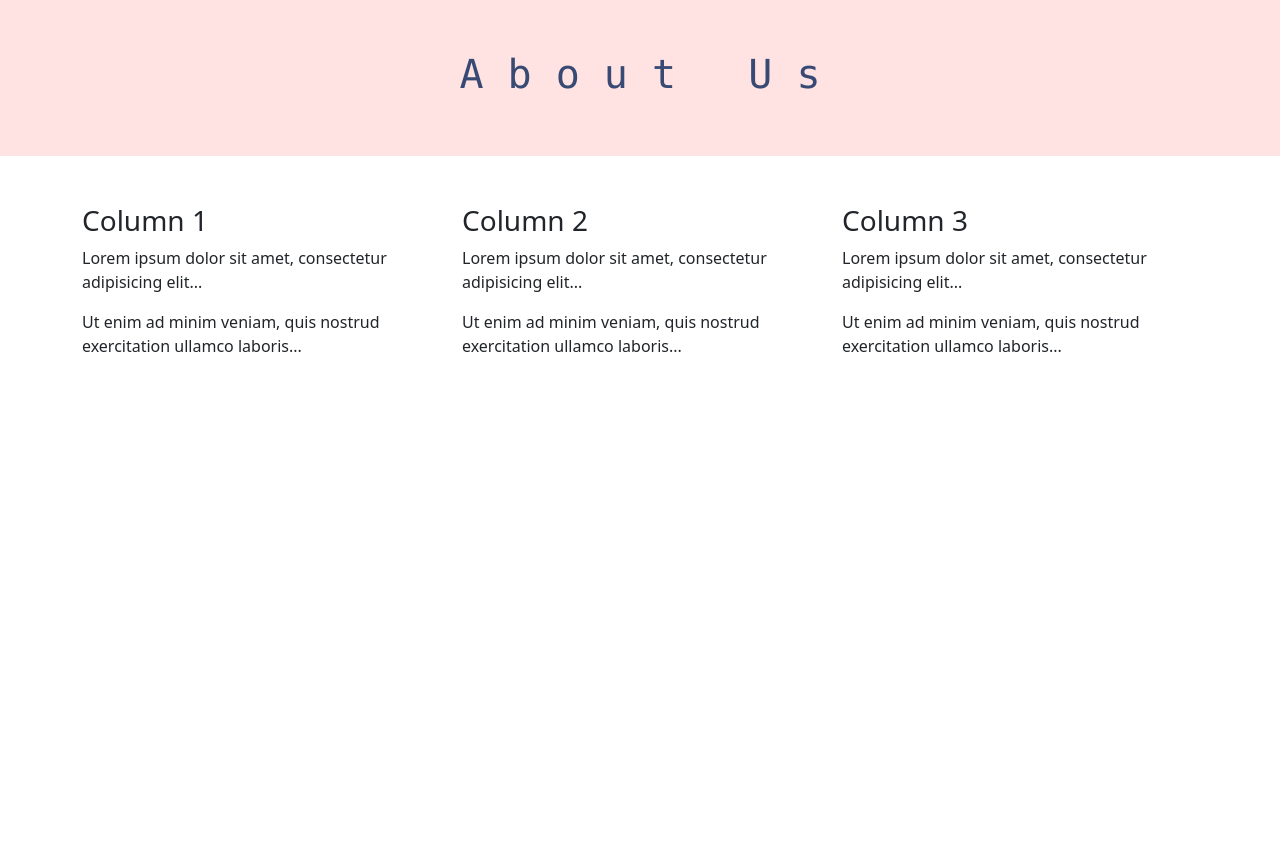
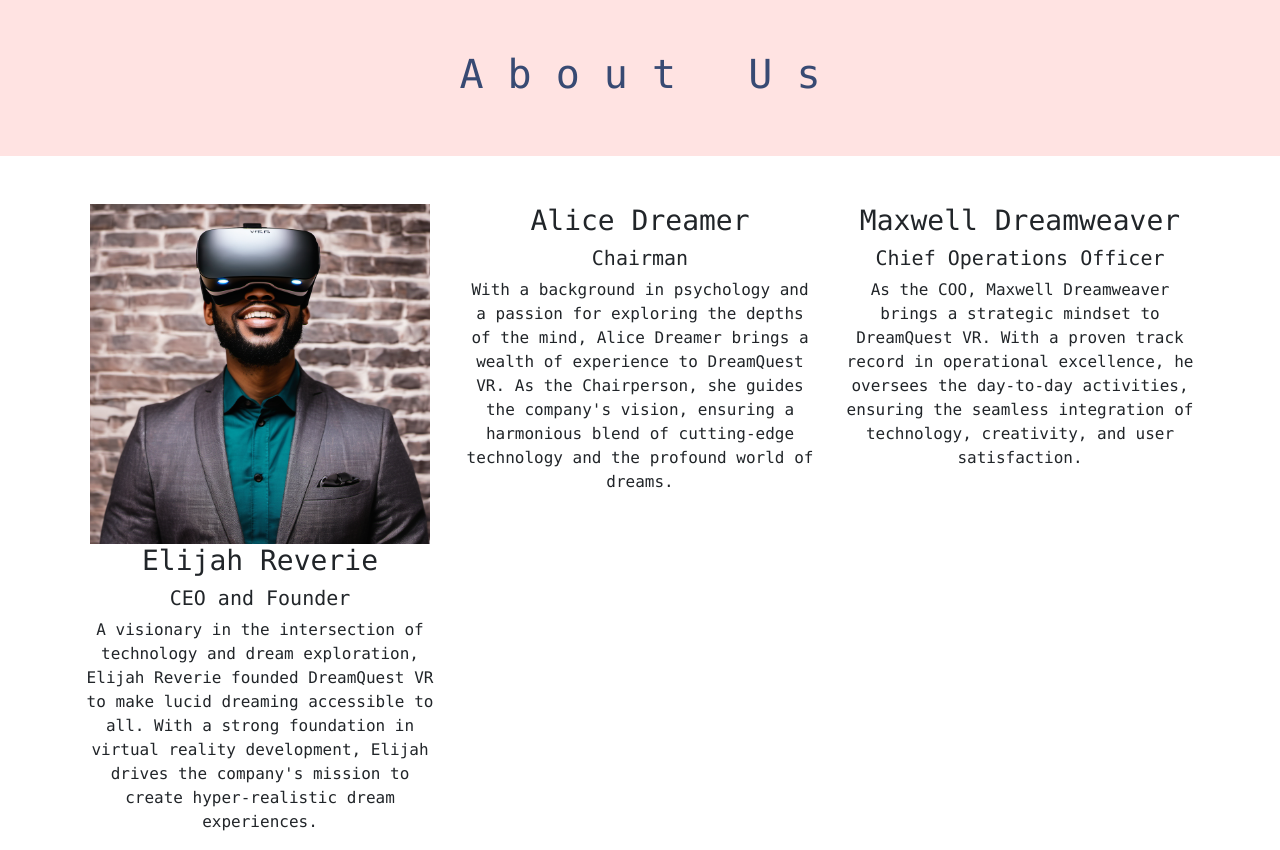
Before and after one commit to Best25x/FictionalWebsite, a Flask app: page /about in a window 1280 px wide. Shown: the part 56-906 px from the top of the page. Before the commit the page ends 408 px from the top, so only its background shows below. Run offline with Flask 3, Linux system fonts and the light colour scheme.

Commit message:
update about page

```diff
--- a/app.py
+++ b/app.py
@@ -1,13 +1,11 @@
 from flask import Flask, render_template, request
 import csv
+submissions = []
 
 csvfile = open('submissions.csv', 'w', newline='')
 fieldnames = ['name', 'email', 'number', 'address']
 writer = csv.DictWriter(csvfile, fieldnames=fieldnames)
 writer.writeheader()
-
-
-submissions = []
 
 app = Flask(__name__)
 
@@ -45,7 +43,8 @@ def confirmation():
 
 if __name__ == "__main__":
     app.run(debug=True,port=5000)
-
-for name, email, number, address in submissions:
-    print(f"{name}, {email}, {number}, {address}")
-    writer.writerow({'name': name, 'email': email, 'number': number, 'address': address})
+    print("hi")
+    if len(submissions) > 0:
+        for name, email, number, address in submissions:
+            print(f"{name}, {email}, {number}, {address}")
+            writer.writerow({'name': name, 'email': email, 'number': number, 'address': address})
--- a/templates/about.html
+++ b/templates/about.html
@@ -38,22 +38,23 @@
   <h1>A b o u t &#160 U s</h1>
 </div>
 
-<div class="container mt-5">
+<div class="container mt-5" style="font-family:'Monaco', 'Courier New', monospace;text-align:center">
   <div class="row">
     <div class="col-sm-4">
-      <h3>Column 1</h3>
-      <p>Lorem ipsum dolor sit amet, consectetur adipisicing elit...</p>
-      <p>Ut enim ad minim veniam, quis nostrud exercitation ullamco laboris...</p>
+      <img src="../static/Board/ceofounder.png" alt="Portrait of Elijah Reverie" width=340 height=340>
+      <h3>Elijah Reverie</h3>
+      <h5>CEO and Founder</h5>
+      <p>A visionary in the intersection of technology and dream exploration, Elijah Reverie founded DreamQuest VR to make lucid dreaming accessible to all. With a strong foundation in virtual reality development, Elijah drives the company's mission to create hyper-realistic dream experiences.</p>
     </div>
     <div class="col-sm-4">
-      <h3>Column 2</h3>
-      <p>Lorem ipsum dolor sit amet, consectetur adipisicing elit...</p>
-      <p>Ut enim ad minim veniam, quis nostrud exercitation ullamco laboris...</p>
+      <h3>Alice Dreamer</h3>
+      <h5>Chairman</h5>
+      <p>With a background in psychology and a passion for exploring the depths of the mind, Alice Dreamer brings a wealth of experience to DreamQuest VR. As the Chairperson, she guides the company's vision, ensuring a harmonious blend of cutting-edge technology and the profound world of dreams.</p>
     </div>
     <div class="col-sm-4">
-      <h3>Column 3</h3>
-      <p>Lorem ipsum dolor sit amet, consectetur adipisicing elit...</p>
-      <p>Ut enim ad minim veniam, quis nostrud exercitation ullamco laboris...</p>
+      <h3>Maxwell Dreamweaver</h3>
+      <h5>Chief Operations Officer</h5>
+      <p>As the COO, Maxwell Dreamweaver brings a strategic mindset to DreamQuest VR. With a proven track record in operational excellence, he oversees the day-to-day activities, ensuring the seamless integration of technology, creativity, and user satisfaction.</p>
     </div>
   </div>
 </div>
--- /dev/null
+++ b/test.txt
@@ -0,0 +1 @@
+name,email,number,address
```
Also changed, not shown: static/Board/cco.png (added), static/Board/ceofounder.png (added), static/Board/cfo.png (added), static/Board/chairman.png (added), static/Board/cmo.png (added), static/Board/coo.png (added), static/Board/dirofux.png (added), 1 other file.
